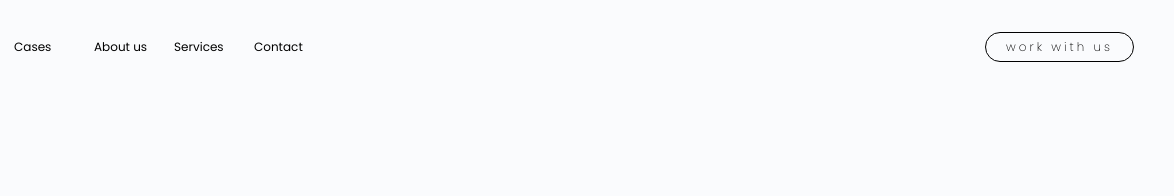
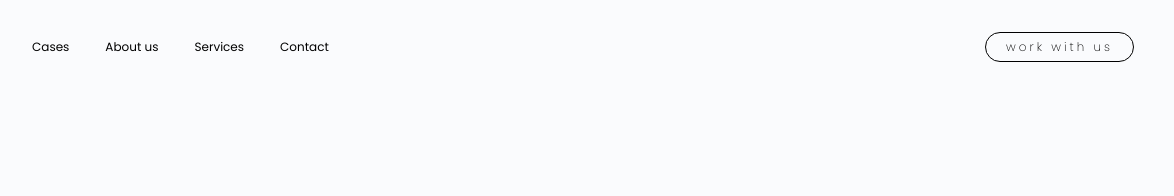
Before and after one commit to seida-jusufovic/kenzign, a plain HTML site: page index.html in a window 1280 px wide. Shown: the top 196 px of the page, 106-1280 px from the left. Drawn offline with Linux system fonts and the light colour scheme.

Commit message:
Fix nav bug

```diff
--- a/style.css
+++ b/style.css
@@ -28,13 +28,13 @@ ul {
 .header ul li {
 	display: inline-block;
 	color: black;
-	width: 80px;
 	font-size: 12px;
 }
 
 .header ul li a {
 	color: black;
 	text-decoration: none;
+	padding-right: 3em;
 }
 
 .zwartblok {
```
